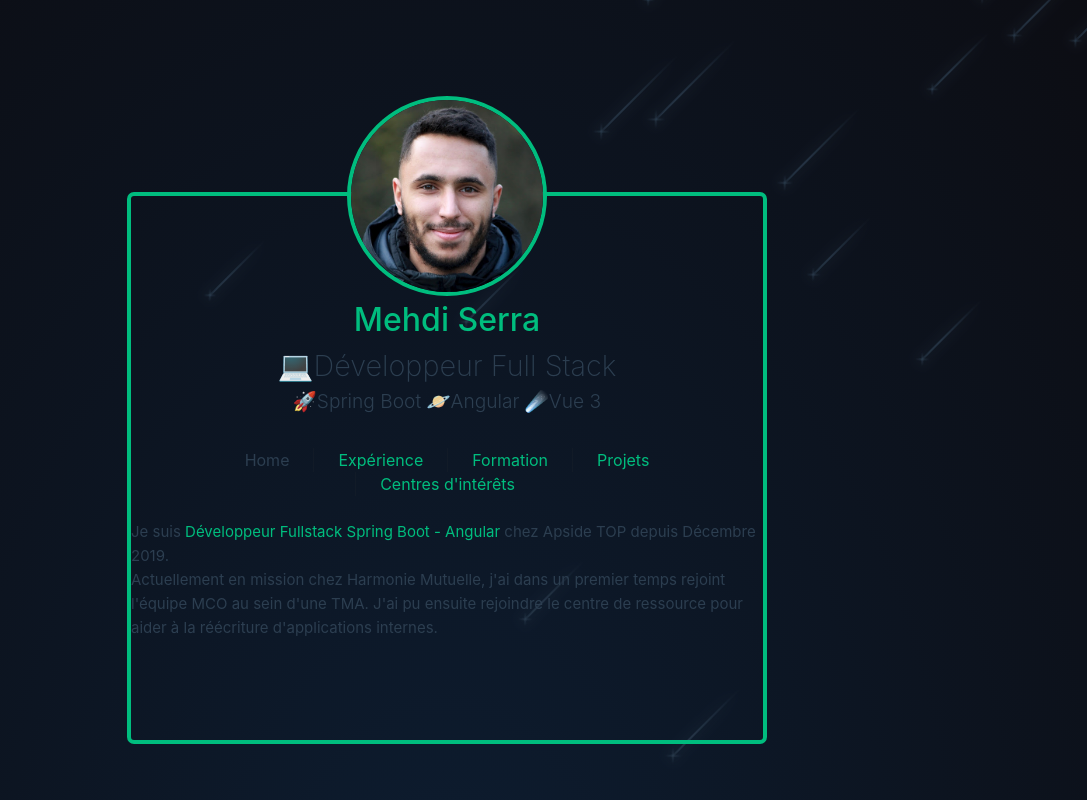
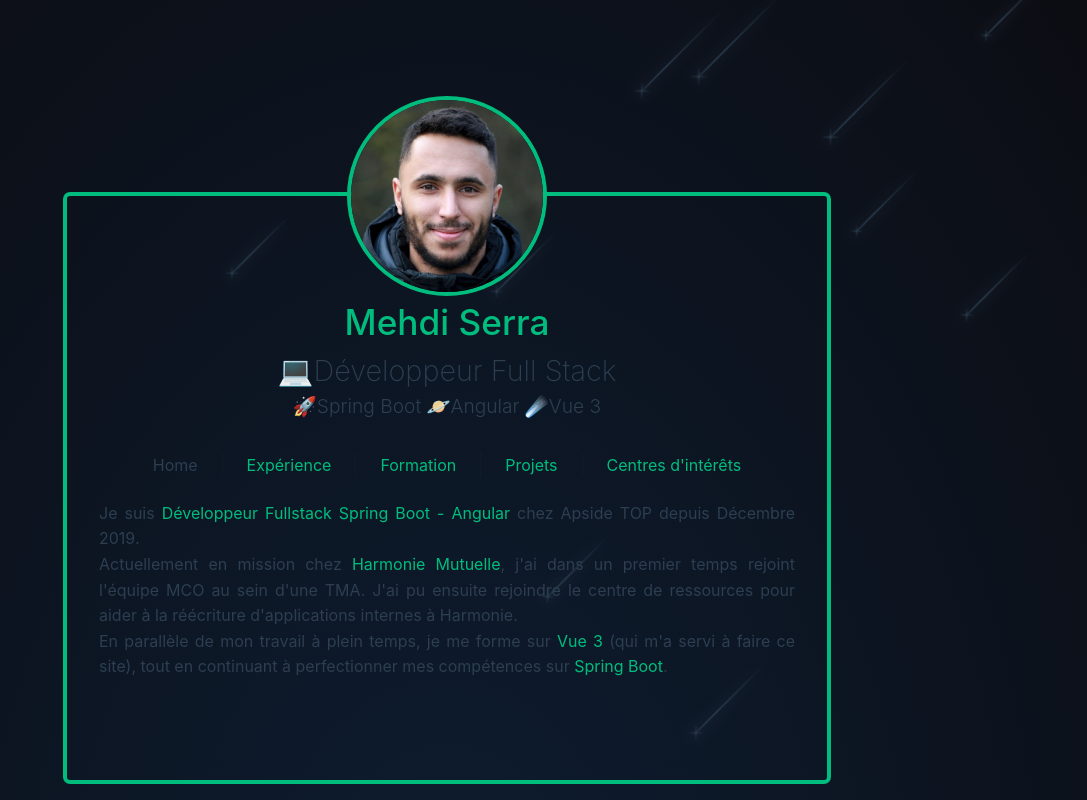
Before and after one commit to Mehdi-17/vue-Mehdi-Serra-Portfolio, a Vue app: page / in a window 1280 px wide. Shown: the top 800 px of the page, without its empty margins (193-1280 px from the left). Built offline with nearby package versions, Linux system fonts and the light colour scheme.

Commit message:
experiences and certification section's component

```diff
--- a/src/App.vue
+++ b/src/App.vue
@@ -4,7 +4,7 @@ import ThePresentation from "./components/ThePresentation.vue";
 </script>
 
 <template>
-  <div class="container">
+  <div class="appContainer">
     <header>
     <img
       alt="Mehdi Serra Photo"
@@ -31,7 +31,7 @@ import ThePresentation from "./components/ThePresentation.vue";
 </template>
 
 <style scoped>
-.container {
+.appContainer {
   position: relative;
   top: -50px;
 }
@@ -52,12 +52,12 @@ header {
   height: auto;
   width: 100px;
   border-radius: 50%;
-  border: 4px solid hsla(160, 100%, 37%, 1);
+  border: 4px solid var(--color-border-green);
 }
 
 nav {
   width: 100%;
-  font-size: 12px;
+  font-size: 1rem;
   text-align: center;
   margin-top: 2rem;
 }
@@ -83,7 +83,7 @@ nav a:first-of-type {
 
 @media (min-width: 1024px) {
 
-  .container{
+  .appContainer{
     top: -100px;
   }
   .presentationPhoto {
@@ -98,10 +98,5 @@ nav a:first-of-type {
     place-items: center;
     width: 100%;
   }
-
-  nav {
-    text-align: center;
-    font-size: 1rem;
-  }
 }
 </style>
--- a/src/assets/base.css
+++ b/src/assets/base.css
@@ -9,6 +9,8 @@
   --vt-c-black-mute: #282828;
 
   --vt-c-indigo: #2c3e50;
+
+  --vt-c-green: hsla(160, 100%, 37%, 1);
 
   --vt-c-divider-light-1: rgba(60, 60, 60, 0.29);
   --vt-c-divider-light-2: rgba(60, 60, 60, 0.12);
@@ -27,6 +29,7 @@
   --color-background-soft: var(--vt-c-white-soft);
   --color-background-mute: var(--vt-c-white-mute);
 
+  --color-border-green: var(--vt-c-green);
   --color-border: var(--vt-c-divider-light-2);
   --color-border-hover: var(--vt-c-divider-light-1);
 
@@ -68,10 +71,27 @@ body {
   line-height: 1.6;
   font-family: Inter, -apple-system, BlinkMacSystemFont, 'Segoe UI', Roboto, Oxygen, Ubuntu,
     Cantarell, 'Fira Sans', 'Droid Sans', 'Helvetica Neue', sans-serif;
-  font-size: 15px;
+  font-size: 16px;
   text-rendering: optimizeLegibility;
   -webkit-font-smoothing: antialiased;
   -moz-osx-font-smoothing: grayscale;
+}
+
+h1 {
+  font-weight: 500;
+  font-size: 2.2rem;
+}
+
+h2{
+  font-weight: 250;
+  font-size: 1.8rem;
+  color: var(--color-heading);
+}
+
+h3 {
+  font-size: 1.2rem;
+  font-weight: 350;
+  color: var(--color-text)
 }
 
 
--- a/src/assets/main.css
+++ b/src/assets/main.css
@@ -24,6 +24,6 @@ a,
 
 @media (min-width: 1024px) {
   #app {
-    width: 50%;
+    width: 60%;
   }
 }
--- /dev/null
+++ b/src/components/Parcours.vue
@@ -0,0 +1,66 @@
+<script setup>
+const props = defineProps({
+  parcours: {
+    required: true,
+  },
+});
+</script>
+
+<template>
+  <div class="parcoursHeader">
+    <div class="headerFirstInfo">
+      <h2>{{ parcours.title }}</h2>
+      <p>{{ parcours.startDate }} - {{ parcours.endDate }}</p>
+    </div>
+    <h3>{{ parcours.company }}</h3>
+  </div>
+  <div class="parcoursContent">
+    <div class="parcoursDescription" v-html="parcours.description"></div>
+    <div class="parcoursSkills" v-if="parcours.skills">
+      <p style="text-decoration: underline">Compétences :</p>
+      <p v-for="skill in parcours.skills" class="skill">{{ skill }}</p>
+    </div>
+  </div>
+</template>
+
+<style scoped>
+.parcoursHeader {
+  display: flex;
+  flex-direction: column;
+  justify-content: space-between;
+  margin-bottom: 0.5rem;
+}
+.headerFirstInfo {
+  display: flex;
+  flex-direction: column;
+}
+.dateSection {
+  display: flex;
+  align-items: center;
+}
+
+.parcoursDescription {
+  text-align: justify;
+  margin-bottom: 0.5rem;
+}
+.parcoursSkills {
+  display: flex;
+  justify-content: space-between;
+  flex-wrap: wrap;
+}
+.skill {
+  display: flex;
+}
+.skill::before {
+  content: "•";
+  display: block;
+}
+
+@media (min-width: 1024px) {
+  .headerFirstInfo {
+    flex-direction: row;
+    justify-content: space-between;
+    align-items: baseline;
+  }
+}
+</style>
--- a/src/components/ThePresentation.vue
+++ b/src/components/ThePresentation.vue
@@ -16,21 +16,6 @@ defineProps({
 </template>
 
 <style scoped>
-h1 {
-  font-weight: 500;
-  font-size: 2rem;
-}
-
-h2{
-  font-weight: 250;
-  font-size: 1.8rem;
-}
-
-h3 {
-  font-size: 1.2rem;
-  font-weight: 350;
-}
-
 h1,h2, h3 {
   text-align: center;
 }
--- /dev/null
+++ b/src/constants/constants.js
@@ -0,0 +1,50 @@
+export default function getPresentationText(){
+    return (
+        `<p>Je suis <span class="green">Développeur Fullstack Spring Boot - Angular</span> chez <span>Apside TOP</span> depuis Décembre 2019.</p>
+    <p>Actuellement en mission chez <span class="green">Harmonie Mutuelle</span>, j'ai dans un premier temps rejoint l'équipe MCO au sein d'une TMA. J'ai pu ensuite rejoindre le centre de ressources pour aider à la réécriture d'applications internes à Harmonie.</p>
+    <p>En parallèle de mon travail à plein temps, je me forme sur <span class="green">Vue 3</span> (qui m'a servi à faire ce site), tout en continuant à perfectionner mes compétences sur <span class="green">Spring Boot</span>.</p>`
+     );
+  };
+
+  export const experiences = [
+    {
+        title: "Développeur Java - Angular",
+        company: "Apside TOP",
+        startDate: "Décembre 2019",
+        endDate: "Aujourd'hui",
+        description: "<p>Pour le compte d'<span class='green'>Harmonie Mutuelle</span>: Développement en <span class='green'>Java</span> et <span class='green'>Angular</span> sur différentes applications internes. Dans un premier temps dans une équipe de TMA, puis en Centre de Ressources pour la réécriture d'application en <span class='green'>Angular</span> et <span class='green'>Spring Boot</span>.</p>",
+        skills: ["JEE", "Java8", "Spring Boot", "JavaScript", "Angular",  "AngularJS", "PostgreSQL"]
+    },
+    {
+        title: "Développeur",
+        company: "Document Média Système",
+        startDate: "Juin 2018",
+        endDate: "Novembre 2019",
+        description: "<p>Tout d'abord <span class='green'>stagiaire</span> pendant 6 mois, j'ai pu ensuite rejoindre l'entreprise en tant qu'<span class='green'>alternant</span> pendant 1 an.</p><p>Au cours de cette expérience, j'ai pu intervenir sur des <span class='green'>projets clients</span> pour de la <span class='green'>correction de bugs</span> ainsi que des petits développements. Dans la partie alternance en revanche, j'ai eu la chance de <span class='green'>mener un projet de création d'un nouveau produit pour l'entreprise</span> en créant un module d'importation et de gestion de mail avec pièces jointes à intégrer au logiciel de Gestion Eletronique de Document ELO.</p>",
+        skills: ["Java", "JavaScript", "jQuery", "Gestion électronique des documents (GED)", "Microsoft SQL Server"]
+    }
+  ];
+
+  export const formation = [
+    {
+        title: "Concepteur Développeur d'Application",
+        company: "CEFIM",
+        startDate: "Novembre 2018",
+        endDate: "Novembre 2019",
+        description: "<p>Concepteur Développeur d'Applications - Titre professionnel - Ministère de l'Emploi et de la Formation - <span class='green'>RNCP Niveau II (Bac+3/4)</span>.</p>",
+      },
+      {
+        title: "Développeur Web Logiciel",
+        company: "CEFIM",
+        startDate: "Mars 2018",
+        endDate: "Novembre 2018",
+        description: "<p>Formation au titre professionnel Developpeur web - Ministère de l'Emploi et de la Formation / <span class='green'>RNCP - Niveau III (Bac+2)</span> - 700h en formation et 350h en entreprise.</p>",
+      },
+      {
+        title: "DUT Techniques de Commercialisation",
+        company: "IUT de Tours",
+        startDate: "2014",
+        endDate: "2016",
+        description: "<p>Obtention du diplôme avant réorientation dans le développement.</p>",
+      }
+  ]
--- a/src/constants/constantsText.js
+++ /dev/null
@@ -1,6 +0,0 @@
-export default function getPresentationText(){
-    return (
-        `<p>Je suis <span class="green">Développeur Fullstack Spring Boot - Angular</span> chez <span>Apside TOP</span> depuis Décembre 2019.</p>
-    <p>Actuellement en mission chez Harmonie Mutuelle, j'ai dans un premier temps rejoint l'équipe MCO au sein d'une TMA. J'ai pu ensuite rejoindre le centre de ressource pour aider à la réécriture d'applications internes.</p>`
-     );
-  };
--- a/src/router/index.js
+++ b/src/router/index.js
@@ -1,7 +1,9 @@
 import { createRouter, createWebHistory } from "vue-router";
 import HomeView from "../views/HomeView.vue";
-import SectionView from "../views/Section.vue";
-import getPresentationText from "../constants/constantsText";
+import ParcoursSectionView from "../views/ParcoursSection.vue";
+import getPresentationText from "../constants/constants";
+import { experiences } from "../constants/constants";
+import { formation } from "../constants/constants";
 
 const router = createRouter({
   history: createWebHistory(import.meta.env.BASE_URL),
@@ -15,25 +17,25 @@ const router = createRouter({
     {
       path: "/experience",
       name: "experience",
-      component: SectionView,
-      props : {title: "Expérience"},
+      component: ParcoursSectionView,
+      props : {title: "expériences", contents: experiences},
     },
     {
       path: "/formation",
       name: "formation",
-      component: SectionView,
-      props : {title: "Formation"},
+      component: ParcoursSectionView,
+      props : {title: "formation", contents: formation},
     },
     {
       path: "/projects",
       name: "projets",
-      component: SectionView,
+      component: ParcoursSectionView,
       props : {title: "Projets"},
     },
     {
       path: "/hobbies",
       name: "hobbies",
-      component: SectionView,
+      component: ParcoursSectionView,
       props : {title: "Hobbies"},
     },
   ],
--- a/src/views/HomeView.vue
+++ b/src/views/HomeView.vue
@@ -8,13 +8,15 @@
 </template>
 
 <style scoped>
-
-@media (min-width: 1024px) {
-  .presText {
+.presText {
     width: 100%;
     display: flex;
     flex-direction: column;
     align-items: center;
+    padding: 0 2rem;
+    text-align: justify;
   }
+
+@media (min-width: 1024px) {
 }
 </style>
--- /dev/null
+++ b/src/views/ParcoursSection.vue
@@ -0,0 +1,38 @@
+<script setup>
+import Parcours from "../components/Parcours.vue";
+
+const props = defineProps({
+  title: String,
+  contents: {
+    type: Array,
+  },
+});
+</script>
+
+<template>
+  <div class="sectionContainer">
+    <div class="section" v-for="content in contents">
+      <Parcours :parcours="content" />
+    </div>
+  </div>
+</template>
+
+<style scoped>
+.sectionContainer {
+  display: flex;
+  flex-direction: column;
+}
+.section {
+  padding: 0 2rem 1.5rem;
+}
+.section::after {
+  content: "";
+  display: block;
+  width: 70%;
+  margin: auto;
+  bottom: -20px;
+  border-bottom: 3px solid var(--color-border);
+}
+@media (min-width: 1024px) {
+}
+</style>
--- a/src/views/Section.vue
+++ /dev/null
@@ -1,17 +0,0 @@
-<script setup>
-  const props = defineProps({title: String});
-</script>
-
-<template>
-  <div class="experience">
-    <h1>Sur cette page, on va parler de mes {{title}}.</h1>
-  </div>
-</template>
-
-<style scoped>
-@media (min-width: 1024px) {
-  .experience {
-    display: flex;
-  }
-}
-</style>
```
